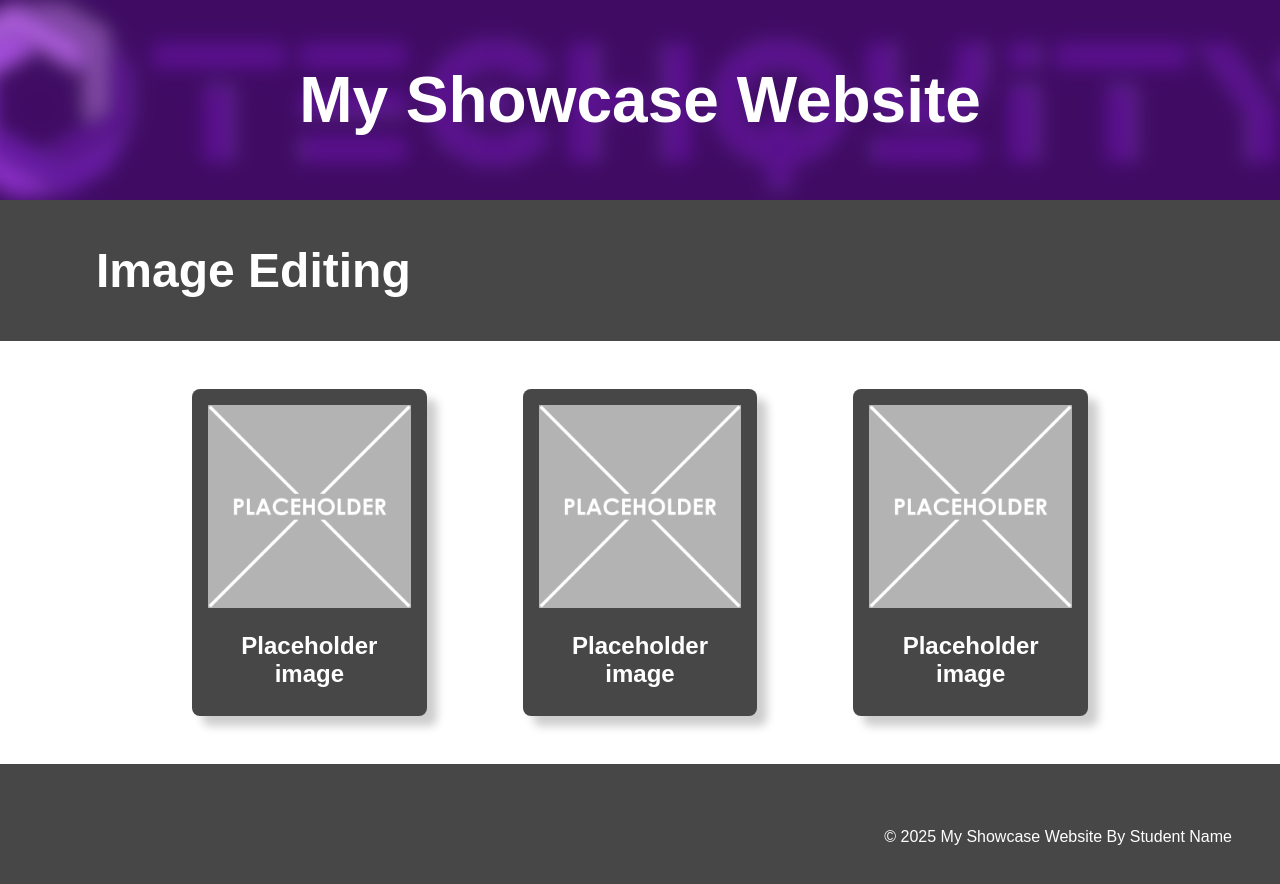
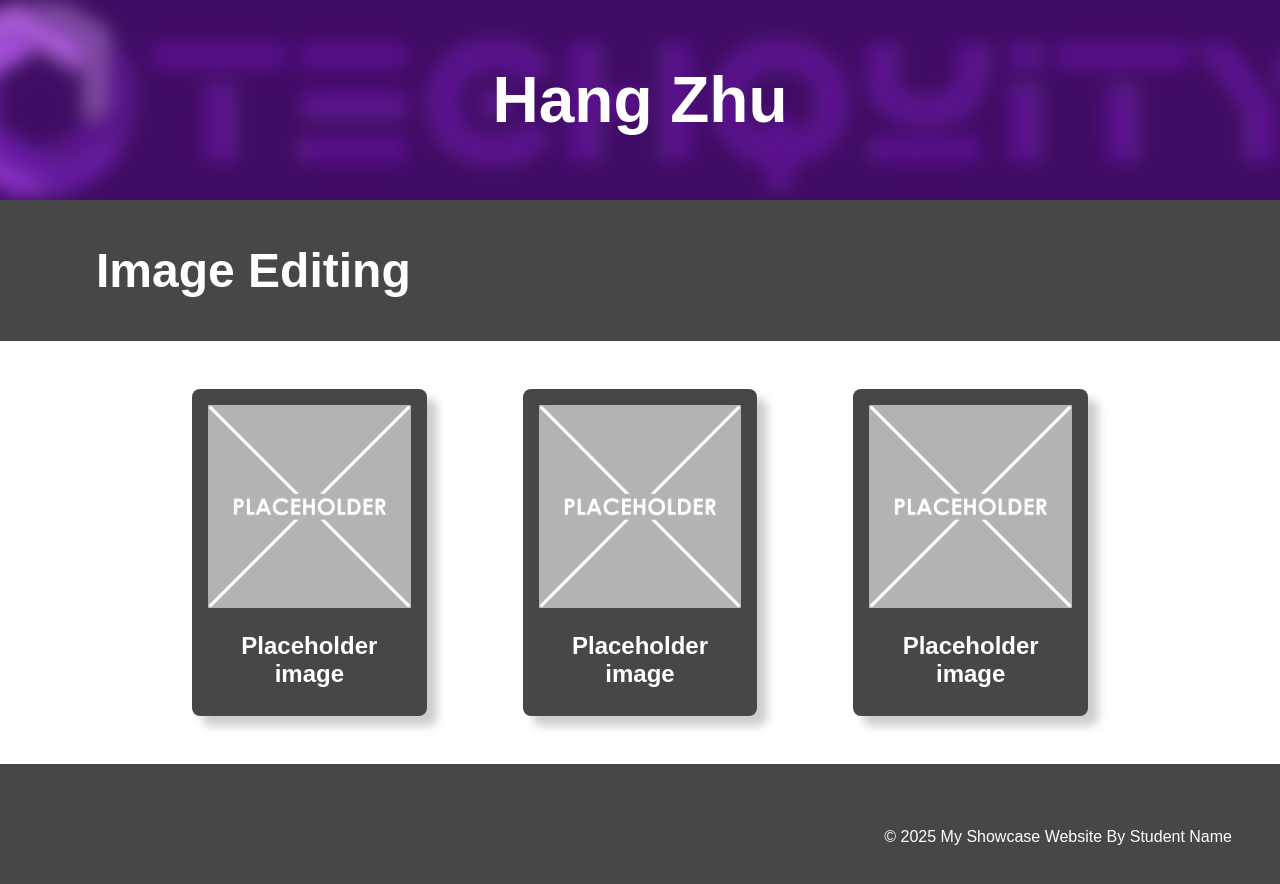
Before and after one commit to HangZhu7/Year10Website, a plain HTML site: page index.html in a window 1280 px wide. Drawn offline with Linux system fonts and the light colour scheme.

Commit message:
Changed Hero text

```diff
--- a/index.html
+++ b/index.html
@@ -12,7 +12,7 @@
 
     <!-- The Hero Section -------------------------------------------------------------------------------------- -->
     <section class="hero">
-        <div class="hero-text">My Showcase Website</div>
+        <div class="hero-text">Hang Zhu</div>
     </section>
 
 <!-- Topic one ------------------------------------------------------------------------------------------------- -->
```
